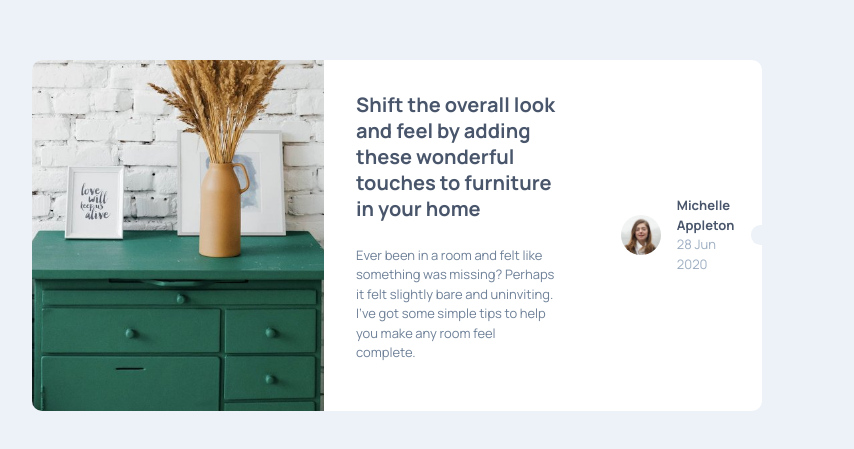
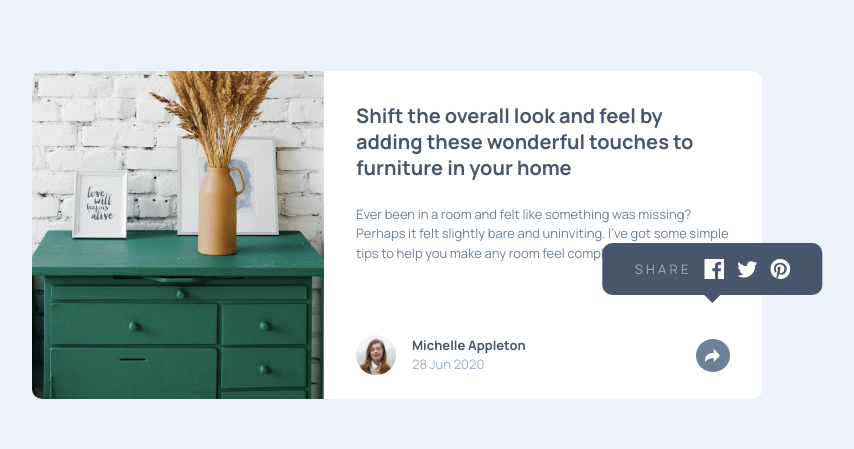
Before and after one commit to Zupi-HR/Article-preview-component, a plain HTML site: page index.html in a window 1280 px wide. Shown: the part 165-614 px from the top of the page, without its empty margins (243-1097 px from the left). Drawn offline with Linux system fonts and the light colour scheme.

Commit message:
desktop design finished

```diff
--- a/index.html
+++ b/index.html
@@ -21,6 +21,7 @@
   <main>
     <article class="article-card">
       <div class="article-card__image-container"> </div>
+      <div>
         <div class="article-card__content">
           <h1 class="article-card__title">
             Shift the overall look and feel by adding these wonderful
@@ -32,7 +33,7 @@
             to help you make any room feel complete.
           </p>
         </div>
-      <footer class="article-card__footer">
+        <footer class="article-card__footer is-active">
           <img src="images/avatar-michelle.jpg" class="article-card__avatar" alt="Portrait of Michelle Appleton">
           <div class="article-card__meta">
             <p class="article-card__author-name">Michelle Appleton</p>
@@ -48,6 +49,7 @@
             <img src="images/icon-share.svg" aria-hidden="true" alt="">
           </button>
         </footer>
+      </div>
     </article>
   </main>
 
--- a/style.css
+++ b/style.css
@@ -228,15 +228,60 @@ body {
 @media (min-width: 48em) {
     .article-card {
         flex-direction: row;
-        max-width: 730px;
+        max-width: 630px;
+        overflow: visible;
     }
+
+    .article-card__footer.is-active {
+        background-color: inherit;
+        position: relative;
+    }
+
+    .article-card__footer.is-active .article-card__avatar,
+    .article-card__footer.is-active .article-card__meta {
+        display: block;
+    }
+
+    .article-card__footer.is-active .share-tooltip {
+        position: absolute;
+        background-color: var(--clr-grey-900);
+        padding: var(--space-200) var(--space-400);
+        border-radius: 10px;
+        bottom: calc(100% + 1rem);
+        left: 88%;
+        left: calc(100% - 3.1rem);
+        transform: translateX(-50%);
+        z-index: 3;
+        width: max-content;
+    }
+
+    .article-card__footer.is-active .share-tooltip::after {
+        content: "";
+        border: 10px solid transparent;
+        border-top-color: var(--clr-grey-900);
+        border-width: 8px;
+        position: absolute;
+        left: 50%;
+        top: 100%;
+        transform: translateX(-50%);
+    }
+
 
     .article-card__image-container {
         flex: 0 0 40%;
         aspect-ratio: auto;
+        border-top-left-radius: 10px;
+        border-bottom-left-radius: 10px;
     }
+
 
     .article-card__content {
         padding: var(--space-400);
     }
 }
+
+@media (min-width: 52.9375em) {
+    .article-card {
+        max-width: 730px;
+    }
+}
```
Lines whose indentation alone changed are shown as unchanged.
